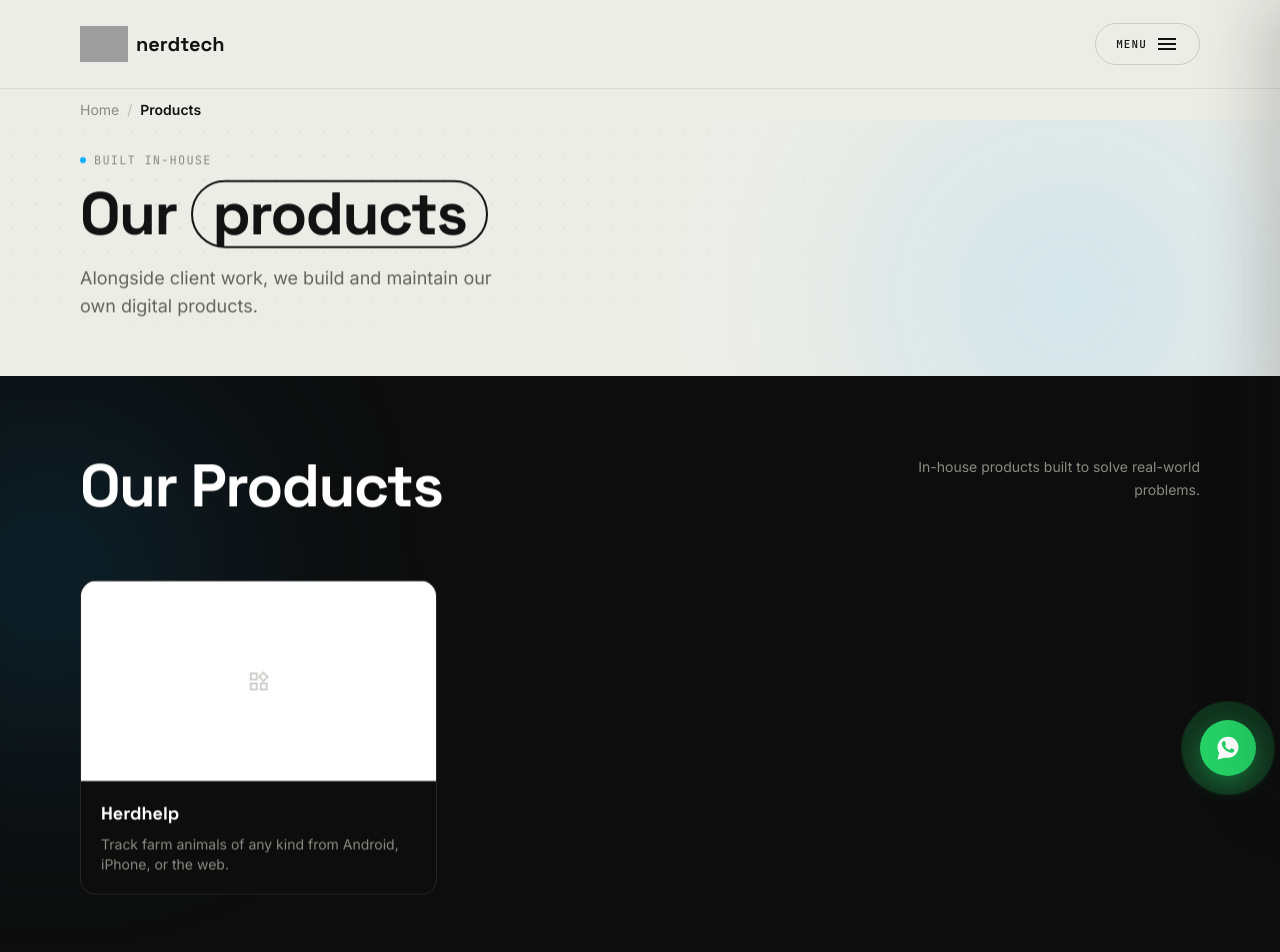
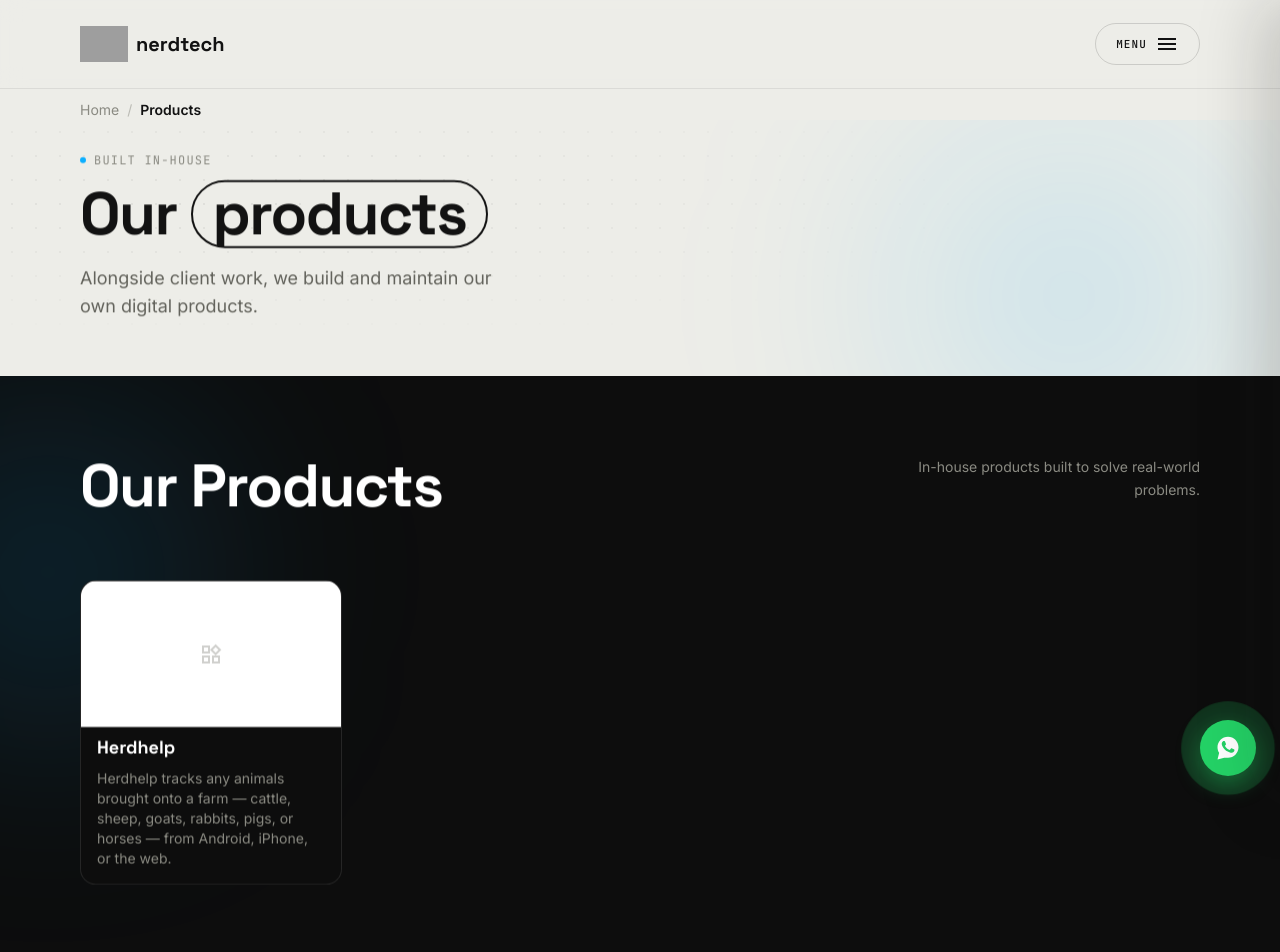
Before and after one commit to enryu-maker/nerdtech-website, a Next.js app: page /products in a window 1280 px wide. Shown: the top 952 px of the page. Built offline with nearby package versions, Linux system fonts and the light colour scheme; no server answers; grey boxes are pictures that could not be loaded.

Commit message:
fixed product page layout

```diff
--- a/app/products/page.tsx
+++ b/app/products/page.tsx
@@ -77,7 +77,7 @@ export default async function ProductsPage() {
               </Reveal>
             </div>
 
-            <div className="mt-16 grid grid-cols-1 gap-6 sm:grid-cols-2 lg:grid-cols-3">
+            <div className="mt-16 grid grid-cols-1 gap-6 sm:grid-cols-2 lg:grid-cols-4">
               {products.map((product, i) => (
                 <Reveal key={product.id} delay={i * 0.08} distance={50}>
                   <div className="group flex h-full flex-col overflow-hidden rounded-2xl border border-white/10 bg-dark transition-all duration-500 ease-out hover:-translate-y-2 hover:border-accent/30 hover:shadow-[0_24px_60px_rgba(12,175,255,0.2)]">
@@ -88,7 +88,7 @@ export default async function ProductsPage() {
                           alt={product.name}
                           fill
                           className="object-cover transition-transform duration-700 ease-out group-hover:scale-110"
-                          sizes="(min-width: 1024px) 33vw, (min-width: 640px) 50vw, 100vw"
+                          sizes="(min-width: 1024px) 25vw, (min-width: 640px) 50vw, 100vw"
                         />
                       ) : (
                         <div className="flex h-full w-full items-center justify-center">
@@ -98,12 +98,12 @@ export default async function ProductsPage() {
                         </div>
                       )}
                     </div>
-                    <div className="flex flex-1 flex-col px-5 py-5">
+                    <div className="flex flex-1 flex-col px-4 pb-4 pt-2">
                       <h3 className="font-display text-lg font-bold leading-snug text-white">
                         {product.name}
                       </h3>
-                      <p className="mt-2 line-clamp-3 font-body text-sm text-ink-faint">
-                        {product.excerpt}
+                      <p className="mt-2 font-body text-sm text-ink-faint">
+                        {product.description}
                       </p>
                     </div>
                   </div>
```
